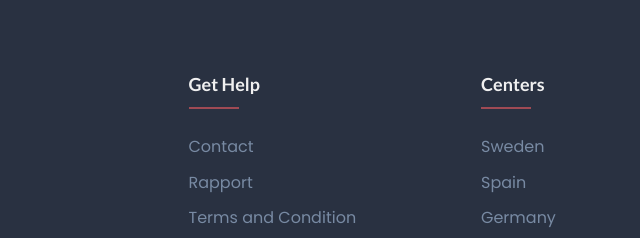
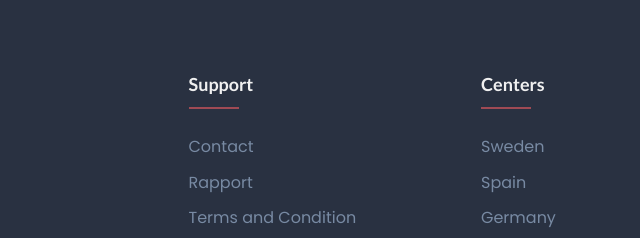
Before and after one commit to KimBergstroem/max_fps-Gaming-Cafe-Website, a plain HTML site: page about.html in a window 1280 px wide. Shown: the part 428-666 px from the top of the page, 174-814 px from the left. Drawn offline with Linux system fonts and the light colour scheme.

Commit message:
Style: Change of text on index.html main content

```diff
--- a/about.html
+++ b/about.html
@@ -74,7 +74,7 @@
                 </div>
 
                 <div class="footer-col">
-                    <h4>Get help</h4>
+                    <h4>Support</h4>
                     <ul>
                         <li><a href="#">Contact</a></li>
                         <li><a href="#">Rapport</a></li>
```
Also changed, not shown: booking.html (+1 -1 lines), games.html (+1 -1 lines), index.html (+1 -1 lines).
